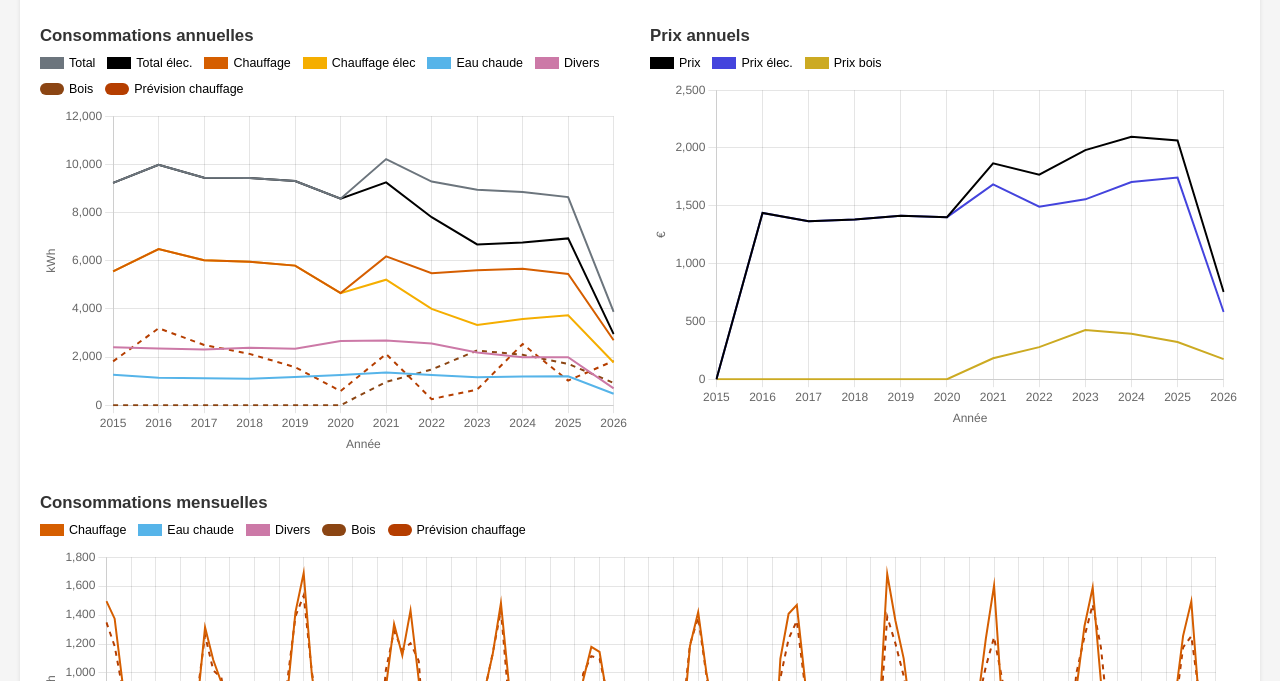
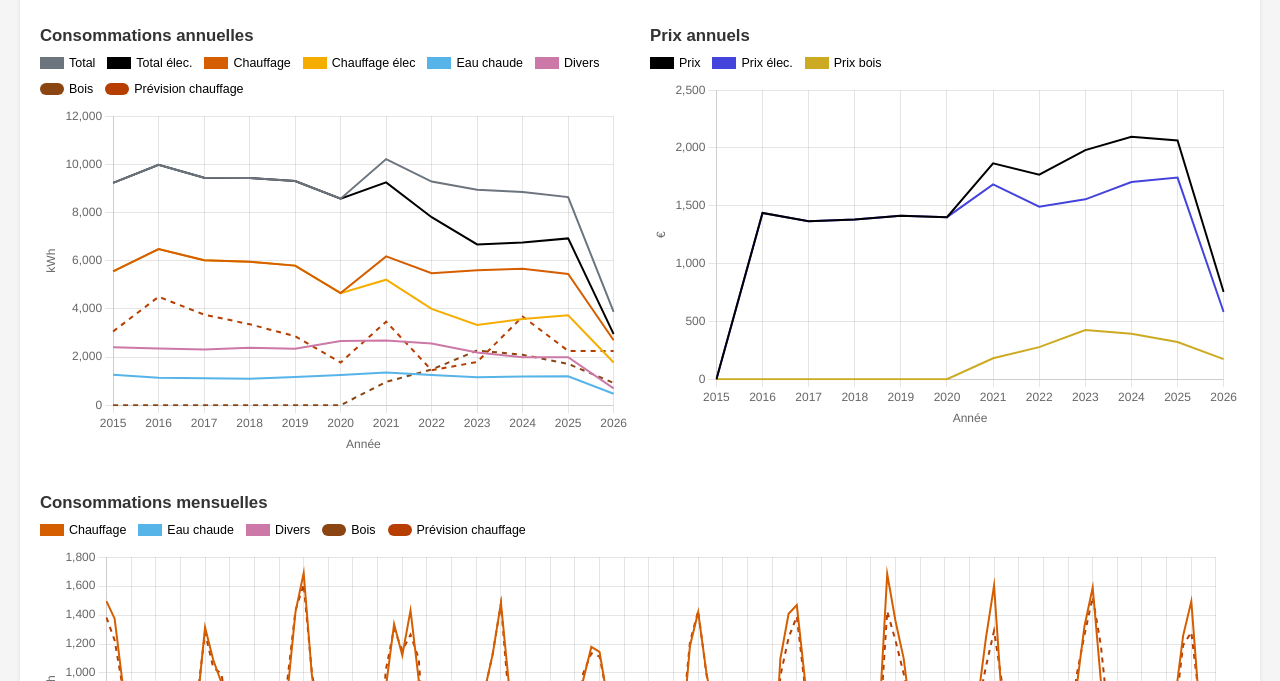
Before and after one commit to glecolle/energy, a plain HTML site: page index.html in a window 1280 px wide. Shown: the part 119-800 px from the top of the page. Drawn offline with nearby package versions, Linux system fonts and the light colour scheme.

Commit message:
feat: use last 2 year for regression

```diff
--- a/index.html
+++ b/index.html
@@ -814,7 +814,6 @@
 
                 // build list of years
                 let years = {};
-                let lastFullYear = null;
                 for (let i=0; i < months.length; i++) {
                     let year = months[i].date.getFullYear();
                     let ts;
@@ -826,12 +825,7 @@
                         ts = years[year];
                     }
                     ts.add(months[i]);
-
-                    if (ts.days >= 365) {
-                        lastFullYear = year;
-                    }
-                }
-                console.log("last full year", lastFullYear);
+                }
 
                 // recompute calc values of years since calc values may not be calculated correctly this way (ratios, by example, cannot be added and neeed to be recomputed on year aggregation level)
                 for (const [year, ts] of Object.entries(years)) {
@@ -842,15 +836,8 @@
                     }
                 }
 
-                // find the last full year to cumpute regression factors (or maybe another year choosen by user?)
-                let dataPerMonth = [];
-                for (let i=0; i < months.length; i++) {
-                    if (months[i].name.substring(0,4) != lastFullYear) {
-                        continue;
-                    }
-
-                    dataPerMonth.push(months[i]);
-                }
+                // take the last 2 years as a reference
+                let regressionSample = months.slice(Math.max(0, months.length-1-24), months.length-1);
 
                 // linear regression for each variable of type reg
                 for (const [name, valueModel] of Object.entries(this.values)) {
@@ -863,11 +850,11 @@
 
                     let target = parts.shift();
                     let labels = parts;
-                    //console.log("linear regression on", lastFullYear, "formula:", valueModel.formula, "target:", target, "labels:", labels);
+                    //console.log("linear regression formula:", valueModel.formula, "target:", target, "labels:", labels);
 
                     let inputs = [];
                     let targetValues = [];
-                    dataPerMonth.forEach((m, i) => {
+                    regressionSample.forEach((m, i) => {
                         if (valueModel.positive && m.metrics[target].total <= 0.001) {
                             return; // ignore negative values for linear regression training
                         }
@@ -1638,7 +1625,7 @@
                 assertEquals(ds.years[2025].metrics.wood.samples, 12, "wood samples 2025");
                 assertEquals(ds.years[2025].metrics.wood_kg.info, "Total : 135 kg\nPar jour : 0.4 kg", "wood info 2025");
 
-                assertEquals(ds.months[0].metrics.heating_forecast.total, 10.165, "heating forecast total");
+                assertEquals(ds.months[0].metrics.heating_forecast.total, 10.98, "heating forecast total");
                 assertEquals(ds.months[0].metrics.heating_forecast.samples, 1, "heating forecast samples");
 
                 assertEquals(ds.months[0].metrics.heating_ratio.total, (31-10)/(43-20), "heating ratio month");
```
